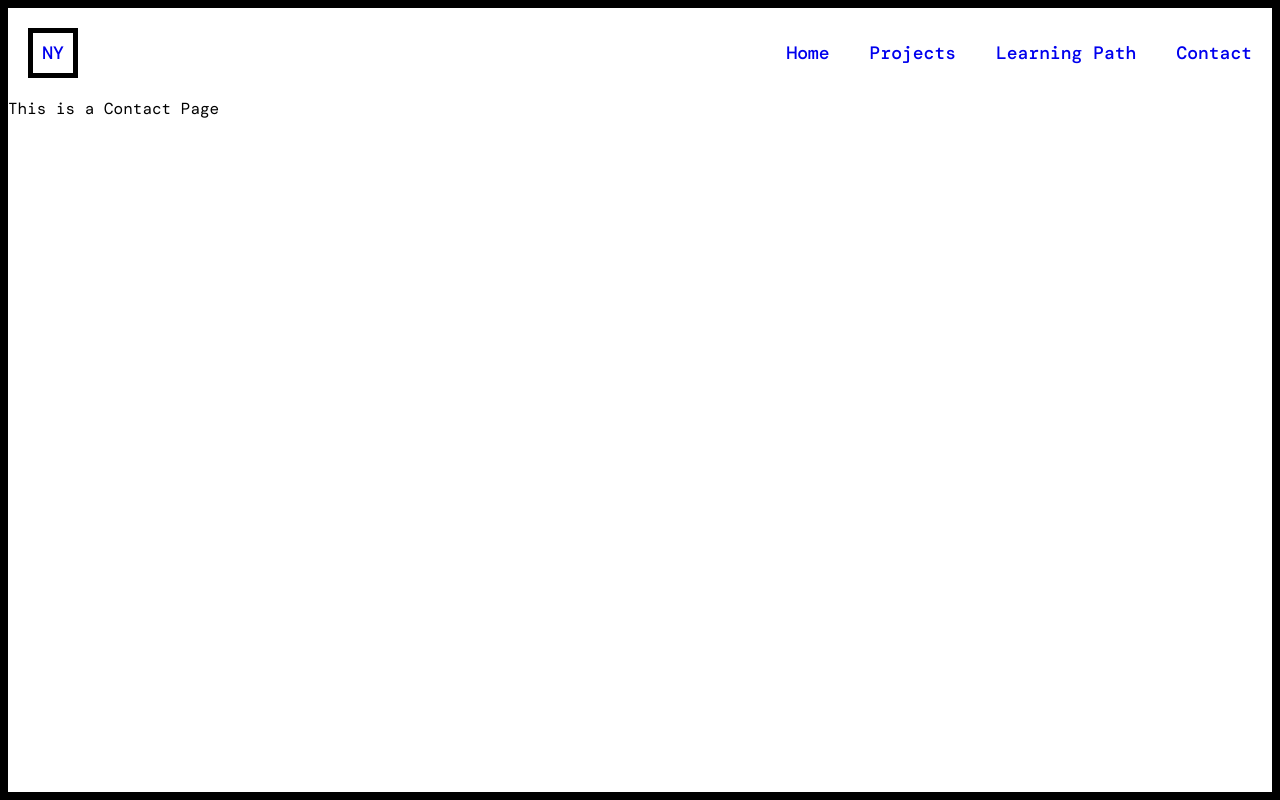
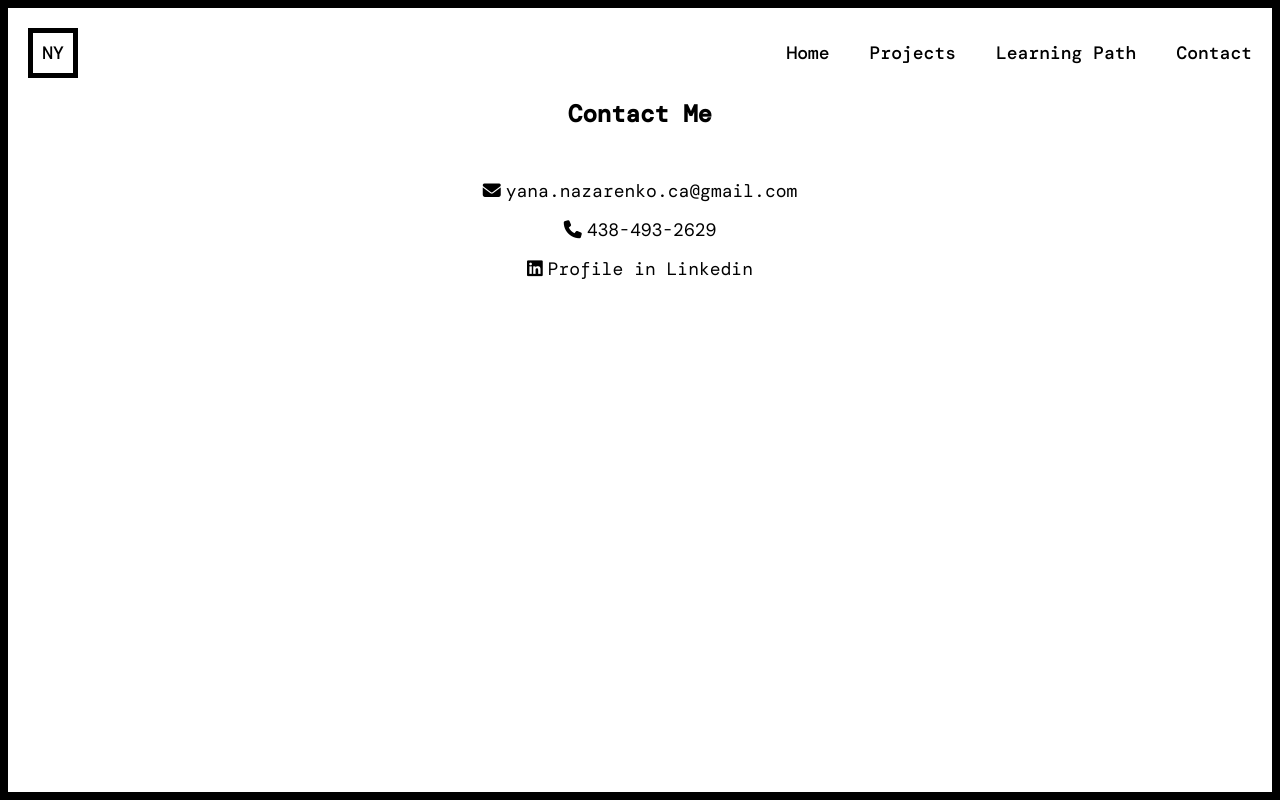
Before and after one commit to dnd1993/Portfolio-Project, a React (Create React App) app: page /contact in a window 1280 px wide. Built offline with nearby package versions, Linux system fonts and the light colour scheme; a web font is replaced by a local one.

Commit message:
updated files

```diff
--- a/public/index.html
+++ b/public/index.html
@@ -9,6 +9,10 @@
       name="description"
       content="Web site created using create-react-app"
     />
+    <script
+      src="https://kit.fontawesome.com/64f80f2f01.js"
+      crossorigin="anonymous"
+    ></script>
     <script
       src="https://kit.fontawesome.com/64f80f2f01.js"
       crossorigin="anonymous"
--- /dev/null
+++ b/src/components/Card.css
@@ -0,0 +1,3 @@
+.project-card {
+  width: 30%;
+}
--- /dev/null
+++ b/src/components/Card.js
@@ -0,0 +1,9 @@
+import React from "react";
+
+import "./Card.css";
+
+const Card = () => {
+  return <article className="project-card">Project</article>;
+};
+
+export default Card;
--- a/src/components/Contact.css
+++ b/src/components/Contact.css
@@ -0,0 +1,14 @@
+.contact-list {
+  margin-top: 5rem;
+  display: grid;
+  place-items: center;
+}
+.contact-list-item {
+  font-size: 1.8rem;
+}
+.contact-list-item:not(:last-child) {
+  margin-bottom: 1.5rem;
+}
+.contact-list-item span {
+  margin-right: 0.5rem;
+}
--- a/src/components/Contact.js
+++ b/src/components/Contact.js
@@ -1,5 +1,35 @@
 import React from "react";
 
+import "./Contact.css";
+
 export const Contact = () => {
-  return <div>This is a Contact Page</div>;
+  return (
+    <>
+      <section className="section-contact">
+        <h1>Contact Me</h1>
+        <ul className="contact-list">
+          <li className="contact-list-item">
+            <span>
+              <i className="fas fa-envelope"></i>
+            </span>
+            yana.nazarenko.ca@gmail.com
+          </li>
+          <li className="contact-list-item">
+            <span>
+              <i className="fas fa-phone"></i>
+            </span>
+            438-493-2629
+          </li>
+          <li className="contact-list-item">
+            <span>
+              <i className="fab fa-linkedin"></i>
+            </span>
+            <a href="https://www.linkedin.com/in/yananazarenkoca">
+              Profile in Linkedin
+            </a>
+          </li>
+        </ul>
+      </section>
+    </>
+  );
 };
--- a/src/components/Home.css
+++ b/src/components/Home.css
@@ -0,0 +1,17 @@
+.section-main,
+.section-about {
+  display: flex;
+  flex-direction: column;
+  align-items: center;
+}
+.my-photo-container {
+  width: 90vw;
+  height: 70vh;
+}
+.my-photo {
+  width: 100%;
+  height: 100%;
+  object-fit: cover;
+  display: inline;
+  margin-top: 2rem;
+}
--- a/src/components/Home.js
+++ b/src/components/Home.js
@@ -1,9 +1,18 @@
+import "./Home.css";
+import MyPhoto from "../img/hiking.jpeg";
+
 export const Home = () => {
   return (
-    <section className="main-section">
-      <h1>
-        Hey, my name is Yana. I'm a Front-End Developer living in Montreal, QC
-      </h1>
-    </section>
+    <>
+      <section className="section-main">
+        <h1>
+          Hey, my name is Yana. I'm a Front-End Developer living in Montreal,
+          QC.
+        </h1>
+        <div className="my-photo-container">
+          <img src={MyPhoto} alt="Yana Nazarenko" className="my-photo" />
+        </div>
+      </section>
+    </>
   );
 };
--- a/src/components/Learning.js
+++ b/src/components/Learning.js
@@ -1,5 +1,9 @@
 import React from "react";
 
 export const Learning = () => {
-  return <div>This is a Learning Page</div>;
+  return (
+    <section className="section-learning">
+      <h1>Once a student - always a student</h1>
+    </section>
+  );
 };
--- a/src/components/Navbar.css
+++ b/src/components/Navbar.css
@@ -8,7 +8,7 @@ a:visited {
   display: flex;
   justify-content: space-between;
   align-items: center;
-  margin: 2rem;
+  margin-bottom: 2rem;
   font-weight: 500;
   font-size: 1.8rem;
 }
--- a/src/components/Projects.css
+++ b/src/components/Projects.css
@@ -0,0 +1,10 @@
+.section-projects p {
+  text-align: center;
+  margin-top: 2rem;
+}
+.projects-container {
+  display: flex;
+  flex-wrap: wrap;
+  justify-content: center;
+  width: 80vw;
+}
--- a/src/components/Projects.js
+++ b/src/components/Projects.js
@@ -1,5 +1,21 @@
 import React from "react";
 
+import "./Projects.css";
+import Card from "./Card";
+
 export const Projects = () => {
-  return <div>This is a Projects page</div>;
+  return (
+    <section className="section-projects">
+      <h1>My Projects</h1>
+      <p>Small projects I've developed myself or while taking courses</p>
+      <div className="projects-container">
+        <Card />
+        <Card />
+        <Card />
+        <Card />
+        <Card />
+        <Card />
+      </div>
+    </section>
+  );
 };
--- a/src/index.css
+++ b/src/index.css
@@ -13,7 +13,25 @@ html {
 
 body {
   box-sizing: border-box;
+  max-width: 100vw;
   min-height: 100vh;
+  padding: 2rem;
   border: 8px solid #000000;
   font-size: 1.6rem;
 }
+
+h1 {
+  text-align: center;
+}
+
+h2 {
+  font-size: 1.8rem;
+}
+
+li {
+  list-style: none;
+}
+
+a {
+  color: inherit;
+}
```
Also changed, not shown: src/img/hiking.jpeg (added).
